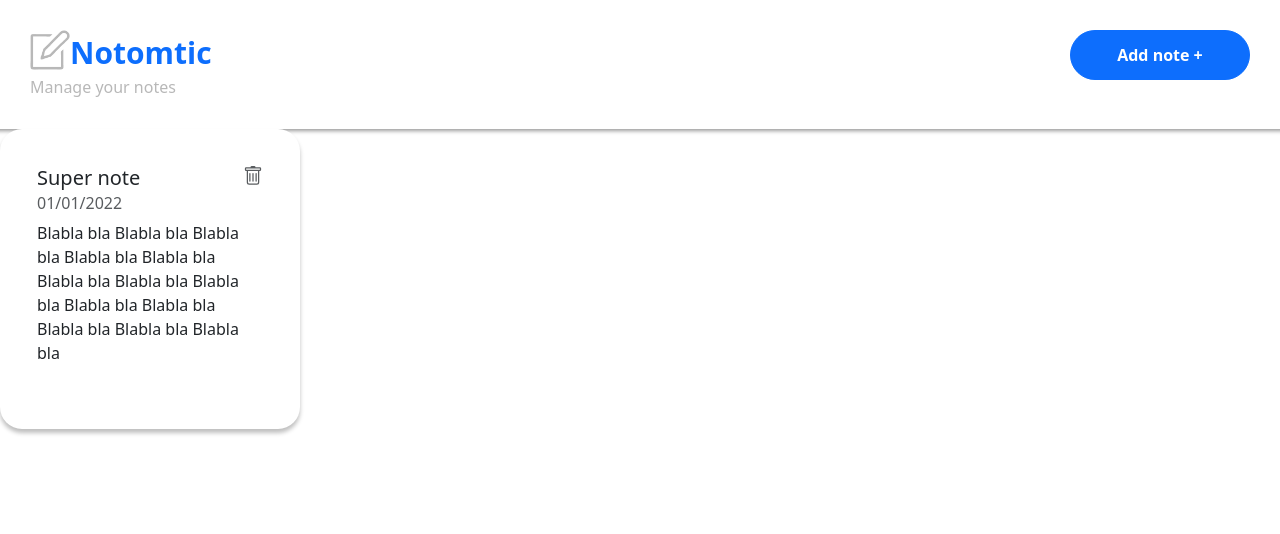
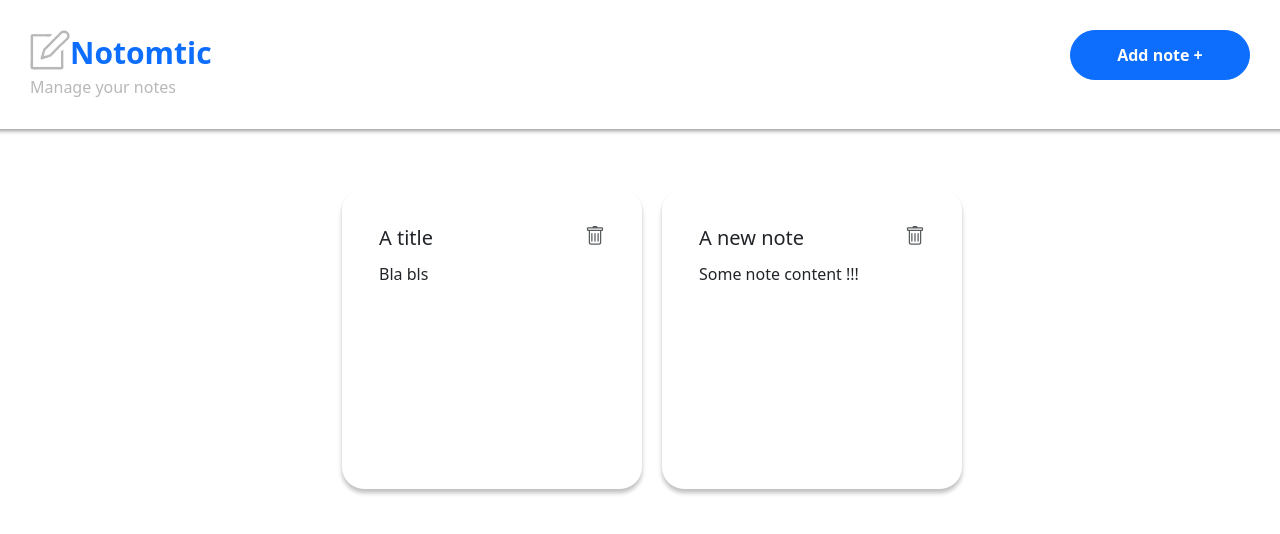
Before and after one commit to AmirrMahmoudi/react-notes-manager, a React (Create React App) app: page / in a window 1280 px wide. Shown: the top 534 px of the page. Built offline with nearby package versions, Linux system fonts and the light colour scheme; data requests are answered from the project's data file.

Commit message:
Note list container

```diff
--- a/src/App.jsx
+++ b/src/App.jsx
@@ -4,6 +4,8 @@ import { useEffect } from "react";
 import { Outlet } from "react-router-dom";
 import { useDispatch } from "react-redux";
 import { setNoteList } from "store/notes/notes-slice";
+
+import s from "./style.module.css";
 
 export function App() {
   const dispatch = useDispatch();
@@ -18,7 +20,9 @@ export function App() {
   return (
     <div>
       <Header />
-      <Outlet />
+      <div className={s.workspace}>
+        <Outlet />
+      </div>
     </div>
   );
 }
--- /dev/null
+++ b/src/containers/NoteList/NoteList.jsx
@@ -0,0 +1,26 @@
+import s from "./style.module.css";
+
+import { TextCard } from "components/TextCard/TextCard";
+import { useNavigate } from "react-router-dom";
+import { useSelector } from "react-redux";
+export const NoteList = (props) => {
+  const noteList = useSelector((store) => store.notesSlice.noteList);
+  const navigae = useNavigate();
+  return (
+    <div className={`row justify-content-center`}>
+      {noteList.map((note) => {
+        return (
+          <div className={s.card_container}>
+            <TextCard
+              title={note.title}
+              content={note.content}
+              subtitle={note.createed_at}
+              onClick={() => navigae("/note/" + note.id)}
+              onClickTrash={() => alert("onClickTrash")}
+            />
+          </div>
+        );
+      })}
+    </div>
+  );
+};
--- /dev/null
+++ b/src/containers/NoteList/style.module.css
@@ -0,0 +1,4 @@
+.card_container {
+  width: 300px;
+  margin: 10px;
+}
--- a/src/pages/NoteBrowse/NoteBrowse.jsx
+++ b/src/pages/NoteBrowse/NoteBrowse.jsx
@@ -1,16 +1,10 @@
 import { TextCard } from "components/TextCard/TextCard";
+import { NoteList } from "containers/NoteList/NoteList";
 
 export const NoteBrowse = (props) => {
   return (
     <>
-      <TextCard
-        title="Super note"
-        subtitle="01/01/2022"
-        content="Blabla bla Blabla bla Blabla bla Blabla bla Blabla bla Blabla bla Blabla bla Blabla bla Blabla bla Blabla bla Blabla bla Blabla bla Blabla bla "
-        onClick={() => alert("OnClick !")}
-        onClickTrash={() => alert("OnClick Trash!")}
-
-      />
+      <NoteList />
     </>
   );
 };
--- /dev/null
+++ b/src/style.module.css
@@ -0,0 +1,3 @@
+.workspace {
+  padding: 50px;
+}
```
